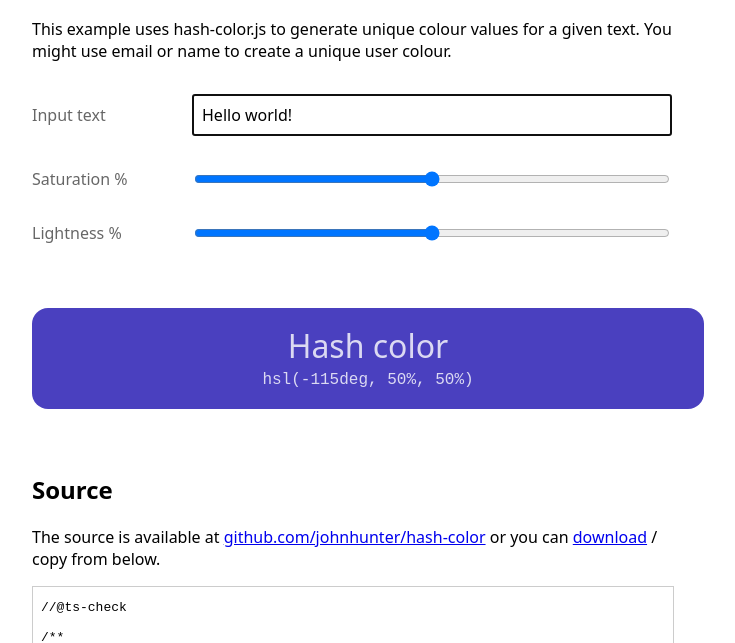
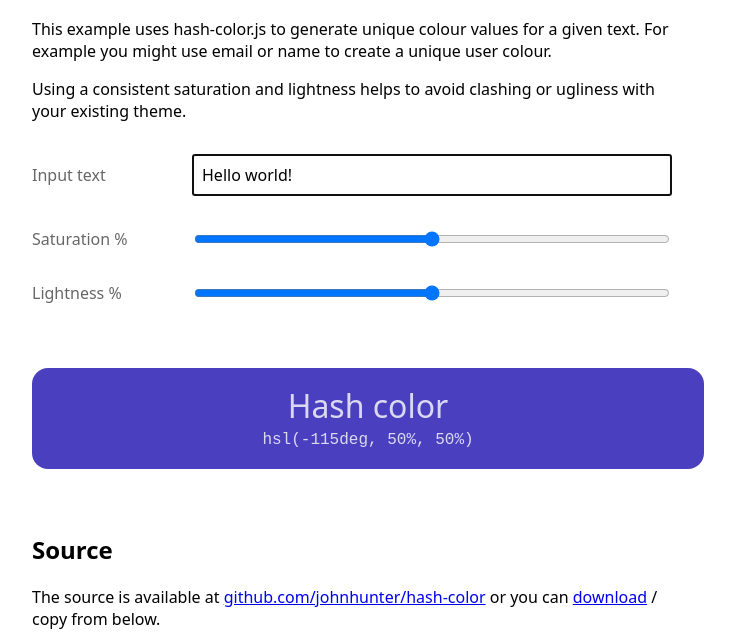
Before and after one commit to johnhunter/hash-color, a plain HTML site: page index.html in a window 1280 px wide. Shown: the part 78-721 px from the top of the page, without its empty margins (288-1023 px from the left). Drawn offline with Linux system fonts and the light colour scheme.

Commit message:
Update index.html

```diff
--- a/index.html
+++ b/index.html
@@ -11,7 +11,11 @@
       <h1>Hash-color</h1>
       <p>
         This example uses hash-color.js to generate unique colour values for a
-        given text. You might use email or name to create a unique user colour.
+        given text. For example you might use email or name to create a unique user colour.
+      </p>
+      <p>
+        Using a consistent saturation and lightness helps to avoid clashing
+        or ugliness with your existing theme.
       </p>
 
       <form>
```
